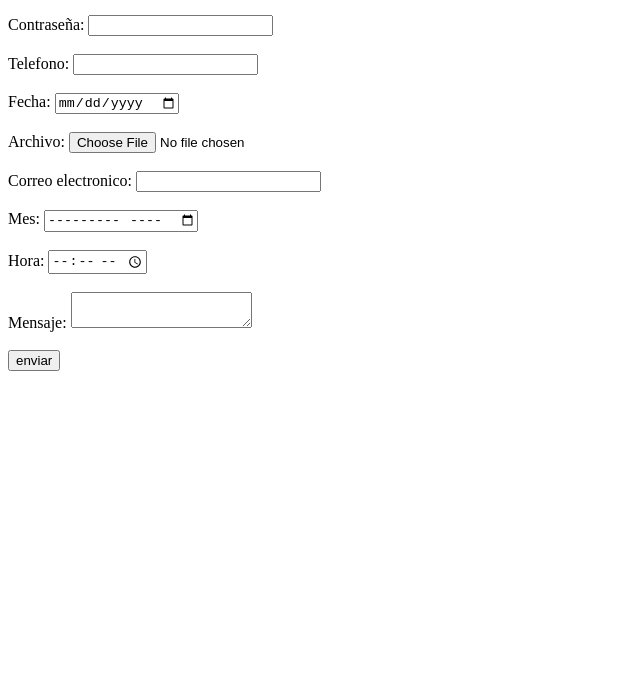
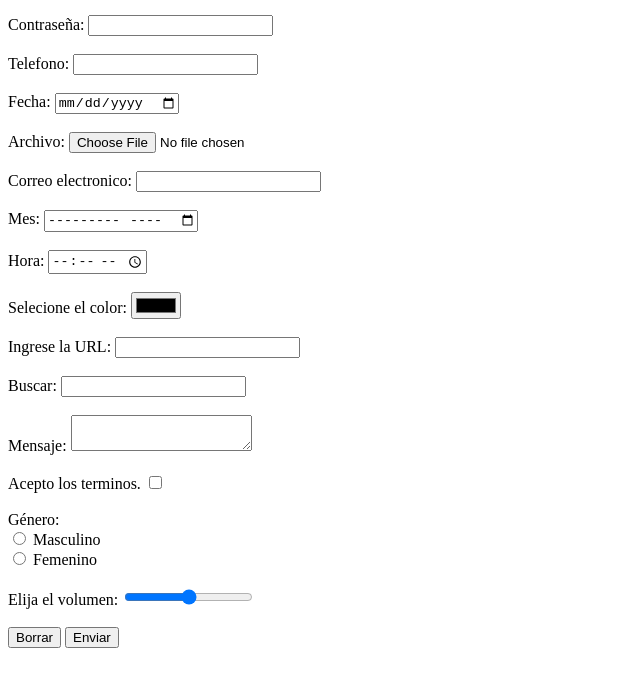
Before and after one commit to brendacaballero/Formularios, a plain HTML site: page index2.html in a window 1280 px wide. Shown: the part 104-790 px from the top of the page, without its empty margins (0-640 px from the left). Drawn offline with Linux system fonts and the light colour scheme.

Commit message:
rango y radio

```diff
--- a/index2.html
+++ b/index2.html
@@ -32,10 +32,35 @@
         <label for="tiempo">Hora: </label>
         <input type="time" id="tiempo" name="tiempo"><br><br>
 
+        <label for="color">Selecione el color: </label>
+        <input type="color" id="" name="color"><br><br>
+
+        <label for="link">Ingrese la URL:</label>
+        <input type="url" id="" name="link"><br><br>
+
+        <label for="buscador">Buscar:</label>
+        <input type="search" id="" name="buscador"><br><br>
+
         <label for="mensaje">Mensaje:</label>
         <textarea name="mensaje" id="mensaje"></textarea><br><br>
 
-        <input type="submit" value="enviar"><br>
+        <label for="checkbox">Acepto los terminos. </label>
+        <input type="checkbox" id="" name="checkbox"><br><br>
+
+        <label for="genero">Género:</label><br>
+        <input type="radio" id="masculino" name="genero" value="masculino">
+        <label for="masculino">Masculino</label><br>
+        <input type="radio" id="femenino" name="genero" value="femenino">
+        <label for="femenino">Femenino</label><br><br>
+
+        <label for="volumen">Elija el volumen:</label>
+        <input type="range" id="volume" name="volume" min="0" max="100" value="50"><br><br>
+
+        <div>
+        <input type="reset" value="Borrar">
+        <input type="submit" value="Enviar">
+        </div>
+
     </form>
 </body>
 </html>
```
